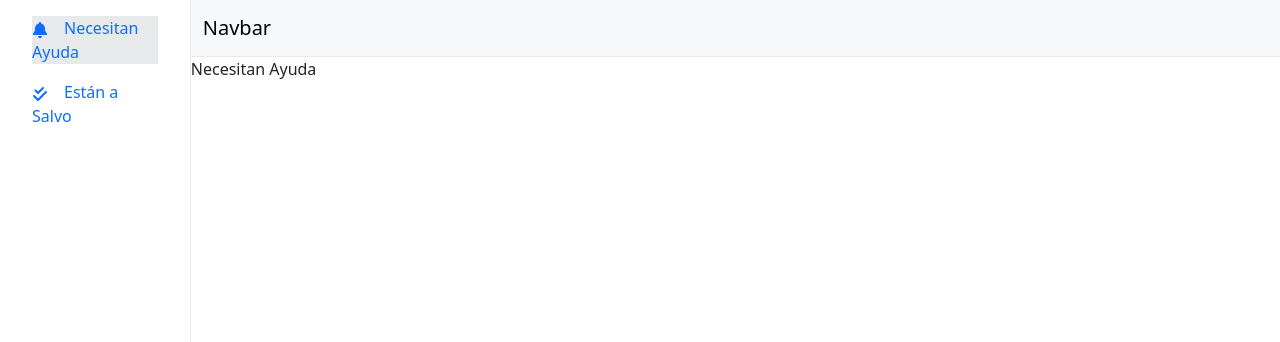
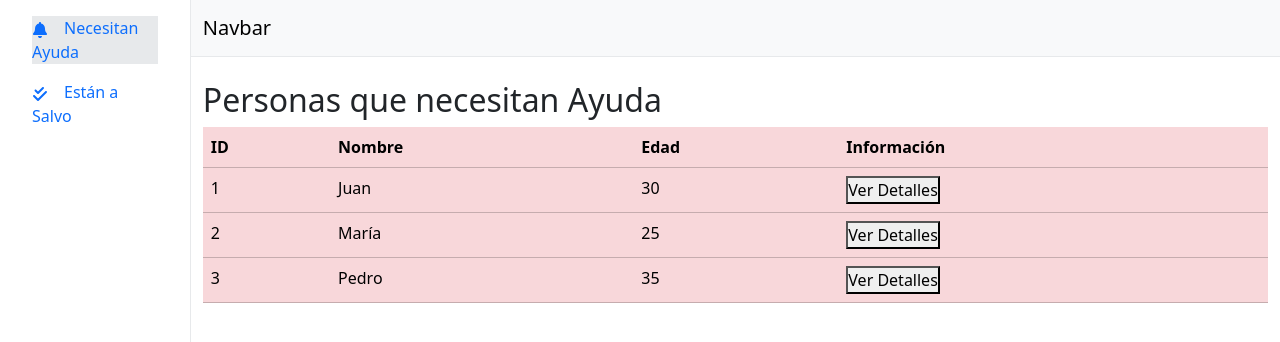
Before and after one commit to A01749164/Dashboard-ProTect, a React (Create React App) app: page / in a window 1280 px wide. Shown: the top 342 px of the page. Built offline with nearby package versions, Linux system fonts and the light colour scheme.

Commit message:
Se agrega Modal y Tablas
Se modificaron las tablas y los modales

```diff
--- a/src/components/Tabla.js
+++ /dev/null
@@ -1,39 +0,0 @@
-function Tabla() {
-  // Datos de ejemplo
-  const datos = [
-    { id: 1, nombre: "Juan", edad: 30 },
-    { id: 2, nombre: "María", edad: 25 },
-    { id: 3, nombre: "Pedro", edad: 35 },
-
-  ];
-
-  return (
-    <div className="container py-4">
-      <h2>Tabla de Datos</h2>
-      <table class="table table-success">
-
-
-        <thead>
-          <tr>
-            <th>ID</th>
-            <th>Nombre</th>
-            <th>Edad</th>
-          </tr>
-        </thead>
-        <tbody>
-          {datos.map((dato) => (
-            <tr key={dato.id}>
-              <td>{dato.id}</td>
-              <td>{dato.nombre}</td>
-              <td>{dato.edad}</td>
-
-            </tr>
-          ))}
-        </tbody>
-
-      </table>
-    </div>
-  );
-}
-
-export default Tabla;
--- /dev/null
+++ b/src/components/TablaSuccess.js
@@ -0,0 +1,81 @@
+import React, { useState } from "react";
+import { Modal } from "bootstrap";
+import "bootstrap/dist/css/bootstrap.min.css"; // Importar los estilos de Bootstrap
+
+
+function TablaSuccess() {
+  // Datos de ejemplo
+  const datos = [
+    { id: 1, nombre: "Juan", edad: 30 },
+    { id: 2, nombre: "María", edad: 25 },
+    { id: 3, nombre: "Pedro", edad: 35 },
+
+  ];
+
+   // Estado para controlar la apertura y cierre del modal
+   const [modalOpen, setModalOpen] = useState(false);
+   // Estado para almacenar los datos del usuario seleccionado para mostrar en el modal
+   const [selectedUser, setSelectedUser] = useState(null);
+
+   // Función para abrir el modal y establecer los datos del usuario seleccionado
+   const openModal = (user) => {
+     setSelectedUser(user);
+     setModalOpen(true);
+   };
+
+  return (
+    <div className="container py-4">
+      <h2>Personas que están a Salvo</h2>
+      <table class="table table-success">
+
+
+        <thead>
+          <tr>
+            <th>ID</th>
+            <th>Nombre</th>
+            <th>Edad</th>
+            <th>Información</th>
+          </tr>
+        </thead>
+
+        <tbody>
+          {datos.map((dato) => (
+            <tr key={dato.id}>
+              <td>{dato.id}</td>
+              <td>{dato.nombre}</td>
+              <td>{dato.edad}</td>
+              <td><button onClick={() => openModal(dato)}>Ver Detalles</button></td>
+            </tr>
+          ))}
+        </tbody>
+
+      </table>
+      {/* Renderizar el Modal */}
+      <div className="modal" tabIndex="-1" style={{ display: modalOpen ? 'block' : 'none' }}>
+        <div className="modal-dialog">
+          <div className="modal-content">
+            <div className="modal-header">
+              <h5 className="modal-title">Detalles del Usuario</h5>
+              <button type="button" className="btn-close" aria-label="Close" onClick={() => setModalOpen(false)}></button>
+            </div>
+            <div className="modal-body">
+              {selectedUser && (
+                <>
+                  <p>ID: {selectedUser.id}</p>
+                  <p>Nombre: {selectedUser.nombre}</p>
+                  <p>Edad: {selectedUser.edad}</p>
+                </>
+              )}
+            </div>
+            <div className="modal-footer">
+              <button type="button" className="btn btn-secondary" onClick={() => setModalOpen(false)}>Cerrar</button>
+            </div>
+          </div>
+        </div>
+      </div>
+    </div>
+
+  );
+}
+
+export default TablaSuccess;
--- /dev/null
+++ b/src/components/TablaWarning.js
@@ -0,0 +1,79 @@
+import React, { useState } from "react";
+import { Modal } from "bootstrap"; // Importar el Modal de Bootstrap
+import "bootstrap/dist/css/bootstrap.min.css"; // Importar los estilos de Bootstrap
+
+function TablaWarning() {
+    // Datos de ejemplo
+    const datos = [
+      { id: 1, nombre: "Juan", edad: 30 },
+      { id: 2, nombre: "María", edad: 25 },
+      { id: 3, nombre: "Pedro", edad: 35 },
+
+    ];
+
+    // Estado para controlar la apertura y cierre del modal
+    const [modalOpen, setModalOpen] = useState(false);
+    // Estado para almacenar los datos del usuario seleccionado para mostrar en el modal
+    const [selectedUser, setSelectedUser] = useState(null);
+
+    // Función para abrir el modal y establecer los datos del usuario seleccionado
+    const openModal = (user) => {
+    setSelectedUser(user);
+    setModalOpen(true);
+    };
+
+    return (
+      <div className="container py-4">
+        <h2>Personas que necesitan Ayuda</h2>
+        <table class="table table-danger">
+
+
+          <thead>
+            <tr>
+              <th>ID</th>
+              <th>Nombre</th>
+              <th>Edad</th>
+              <th>Información</th>
+            </tr>
+          </thead>
+          <tbody>
+            {datos.map((dato) => (
+              <tr key={dato.id}>
+                <td>{dato.id}</td>
+                <td>{dato.nombre}</td>
+                <td>{dato.edad}</td>
+                <td><button onClick={() => openModal(dato)}>Ver Detalles</button></td>
+              </tr>
+            ))}
+          </tbody>
+
+        </table>
+        {/* Renderizar el Modal */}
+      <div className="modal" tabIndex="-1" style={{ display: modalOpen ? 'block' : 'none' }}>
+        <div className="modal-dialog">
+          <div className="modal-content">
+            <div className="modal-header">
+              <h5 className="modal-title">Detalles del Usuario</h5>
+              <button type="button" className="btn-close" aria-label="Close" onClick={() => setModalOpen(false)}></button>
+            </div>
+            <div className="modal-body">
+              {selectedUser && (
+                <>
+                  <p>ID: {selectedUser.id}</p>
+                  <p>Nombre: {selectedUser.nombre}</p>
+                  <p>Edad: {selectedUser.edad}</p>
+                </>
+              )}
+            </div>
+            <div className="modal-footer">
+              <button type="button" className="btn btn-secondary" onClick={() => setModalOpen(false)}>Cerrar</button>
+            </div>
+          </div>
+        </div>
+      </div>
+    </div>
+
+    );
+  }
+
+  export default TablaWarning;
--- a/src/pages/Ayuda.js
+++ b/src/pages/Ayuda.js
@@ -1,7 +1,9 @@
+import Tabla from "../components/TablaWarning"
+
 const Ayuda = () => {
     return (
         <div>
-            <p>Necesitan Ayuda</p>
+             <Tabla />
         </div>
     )
 }
--- a/src/pages/Salvo.js
+++ b/src/pages/Salvo.js
@@ -1,4 +1,4 @@
-import Tabla from "../components/Tabla"
+import Tabla from "../components/TablaSuccess"
 
 const Salvo = () => {
     return (
```
